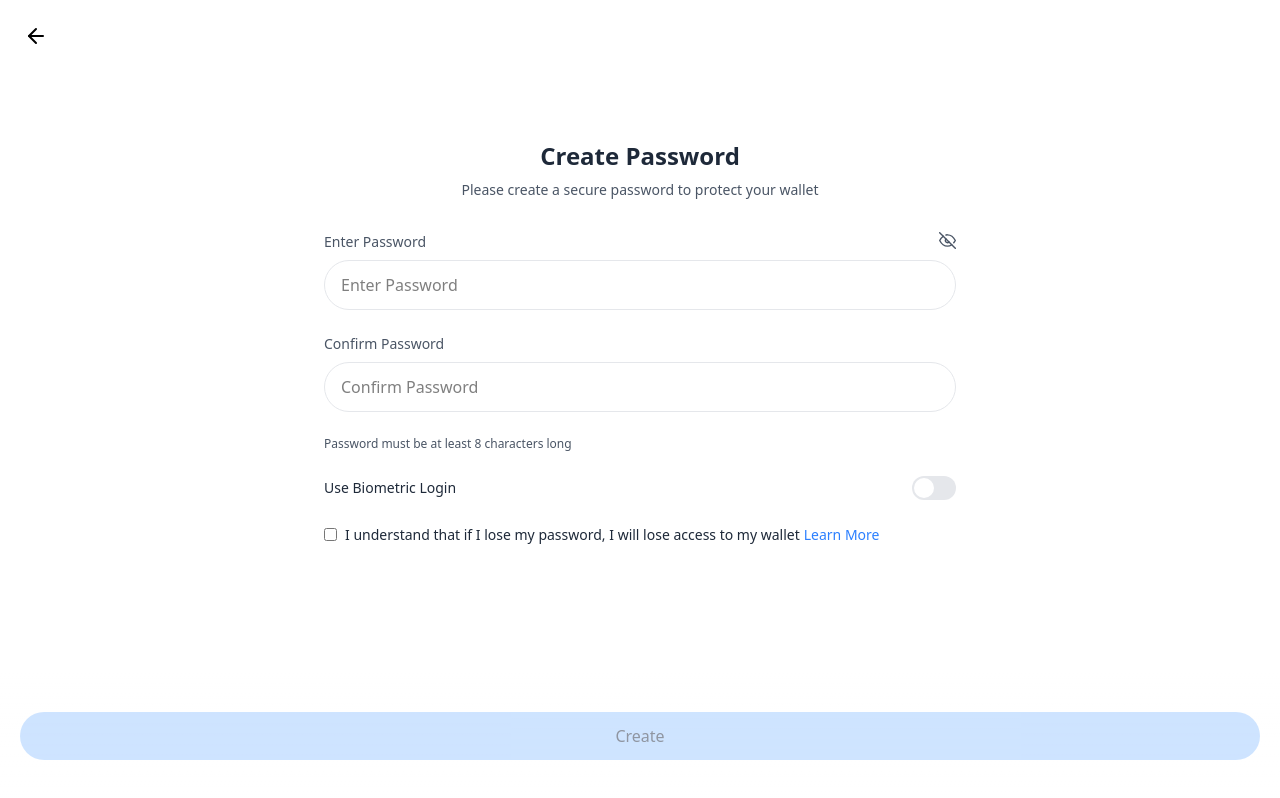
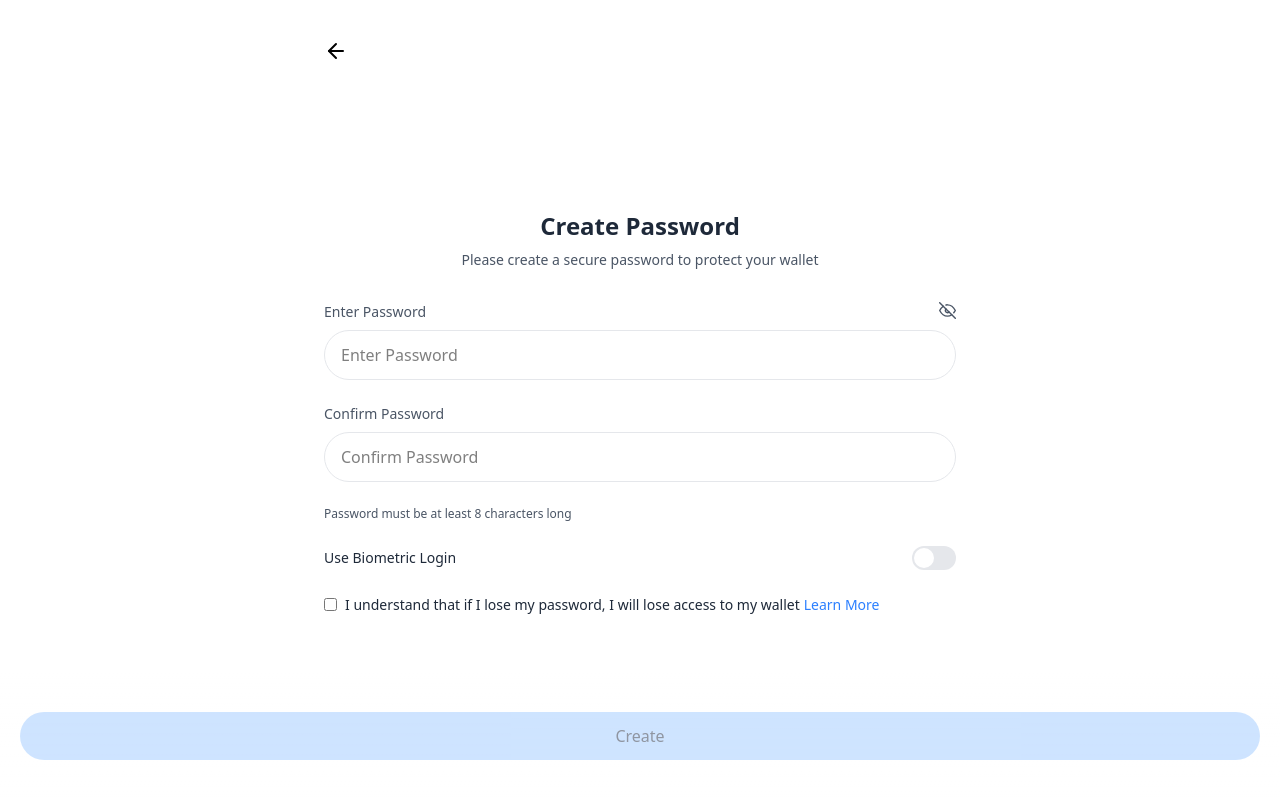
Before and after one commit to tiannian/sigma-wallet, a React (Vite) app in the folder wallet/: page /welcome/password in a window 1280 px wide. Built offline with nearby package versions, Linux system fonts and the light colour scheme; the HTML template or start-up script is replaced by a standard one.

Commit message:
refactor: unify back button style in welcome pages using PageHeader component

```diff
--- a/wallet/src/pages/welcome/AddAccount.jsx
+++ b/wallet/src/pages/welcome/AddAccount.jsx
@@ -1,24 +1,14 @@
 import React from 'react';
 import { useTranslation } from 'react-i18next';
-import * as Feather from 'react-feather';
 import Button from '../../components/Button';
-import EncryptedData from '../../js/EncryptedData';
+import PageHeader from '../../components/PageHeader';
 
 const AddAccount = ({ onNavigate }) => {
   const { t } = useTranslation();
 
-  const encryptedData = new EncryptedData();
-
   return (
     <div className='w-full flex flex-col bg-white overflow-hidden'>
-      <div className='absolute top-4 left-4'>
-        <button
-          onClick={() => onNavigate('welcome/password')}
-          className='p-2 rounded-full hover:bg-gray-100'
-        >
-          <Feather.ArrowLeft size={24} />
-        </button>
-      </div>
+      <PageHeader onBack={() => onNavigate('welcome/password')} title={'\u00A0'} />
       <div className='w-full pt-[15vh]'>
         <h1 className='text-2xl font-bold text-gray-800 mb-2 text-center'>
           {t('addAccount.title')}
--- a/wallet/src/pages/welcome/Password.jsx
+++ b/wallet/src/pages/welcome/Password.jsx
@@ -4,6 +4,7 @@ import * as Feather from 'react-feather';
 import Button from '../../components/Button';
 import LabeledInput from '../../components/LabeledInput';
 import EncryptedData from '../../js/EncryptedData';
+import PageHeader from '../../components/PageHeader';
 
 const Password = ({ onNavigate }) => {
   const { t } = useTranslation();
@@ -45,14 +46,7 @@ const Password = ({ onNavigate }) => {
 
   return (
     <div className='w-full flex flex-col bg-white overflow-hidden'>
-      <div className='absolute top-4 left-4'>
-        <button
-          onClick={() => onNavigate('welcome')}
-          className='p-2 rounded-full hover:bg-gray-100'
-        >
-          <Feather.ArrowLeft size={24} />
-        </button>
-      </div>
+      <PageHeader onBack={() => onNavigate('welcome')} title={'\u00A0'} />
       <div className='w-full pt-[15vh]'>
         <h1 className='text-2xl font-bold text-gray-800 mb-2 text-center'>{t('password.title')}</h1>
         <p className='text-sm text-gray-600 mb-8 text-center'>{t('password.subtitle')}</p>
```
Also changed, not shown: 1 other file (tests, documents, lock files or other folders).
